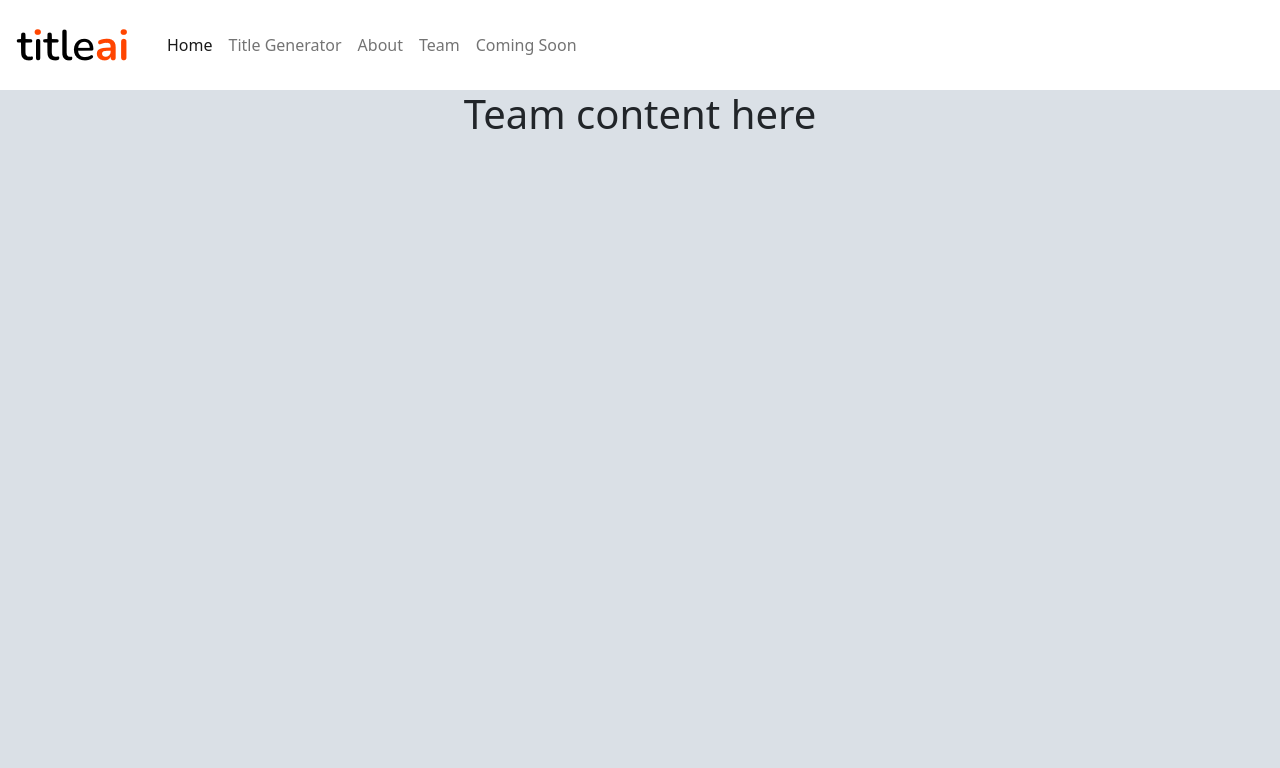
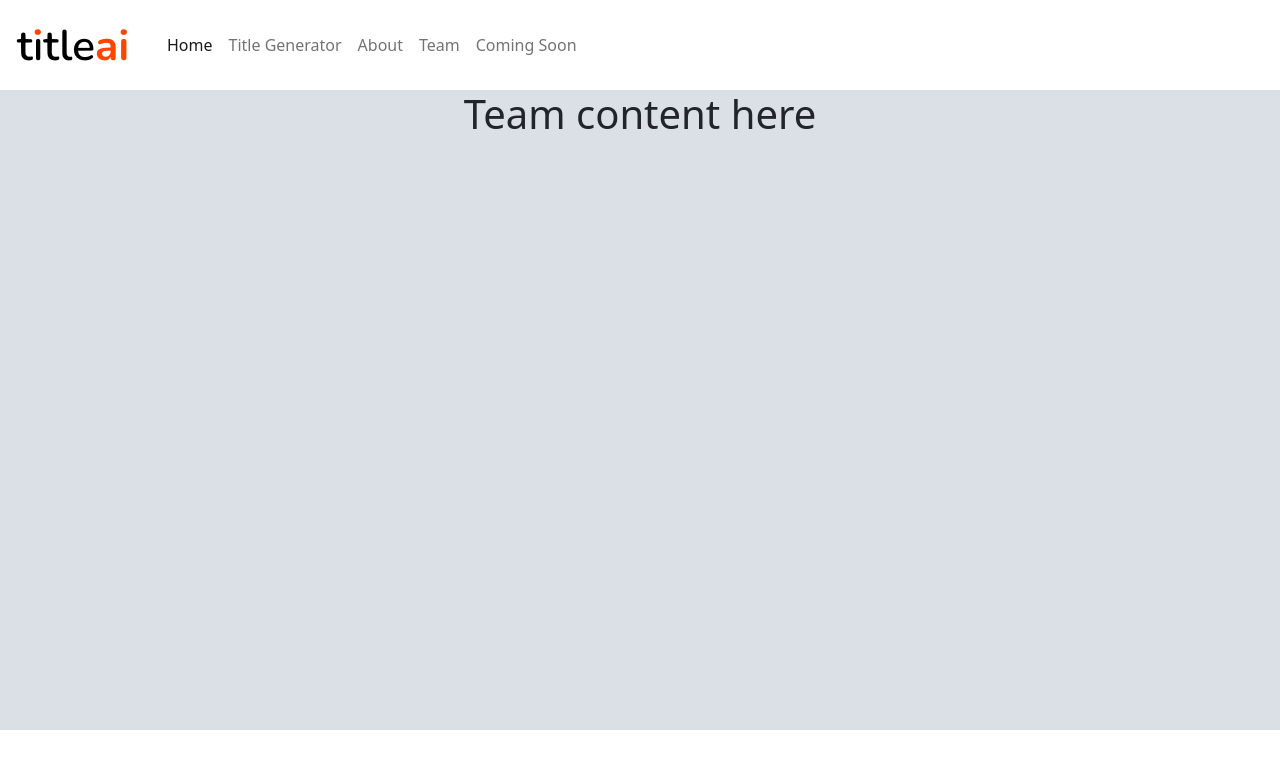
Before and after one commit to intaekim01/Reddit-Title-Generation, a React (Create React App) app in the folder rtg-app/: page /team in a window 1280 px wide. Shown: the top 768 px of the page. Built offline with nearby package versions, Linux system fonts and the light colour scheme.

Commit message:
adjusted page css to be a 80% veiwport height

```diff
--- a/rtg-app/src/App.css
+++ b/rtg-app/src/App.css
@@ -6,7 +6,7 @@
 
 .page {
   background-color: #DAE0E6;
-  min-height: 100vh;
+  min-height: 80vh;
 }
 
 .btn-primary {
```
